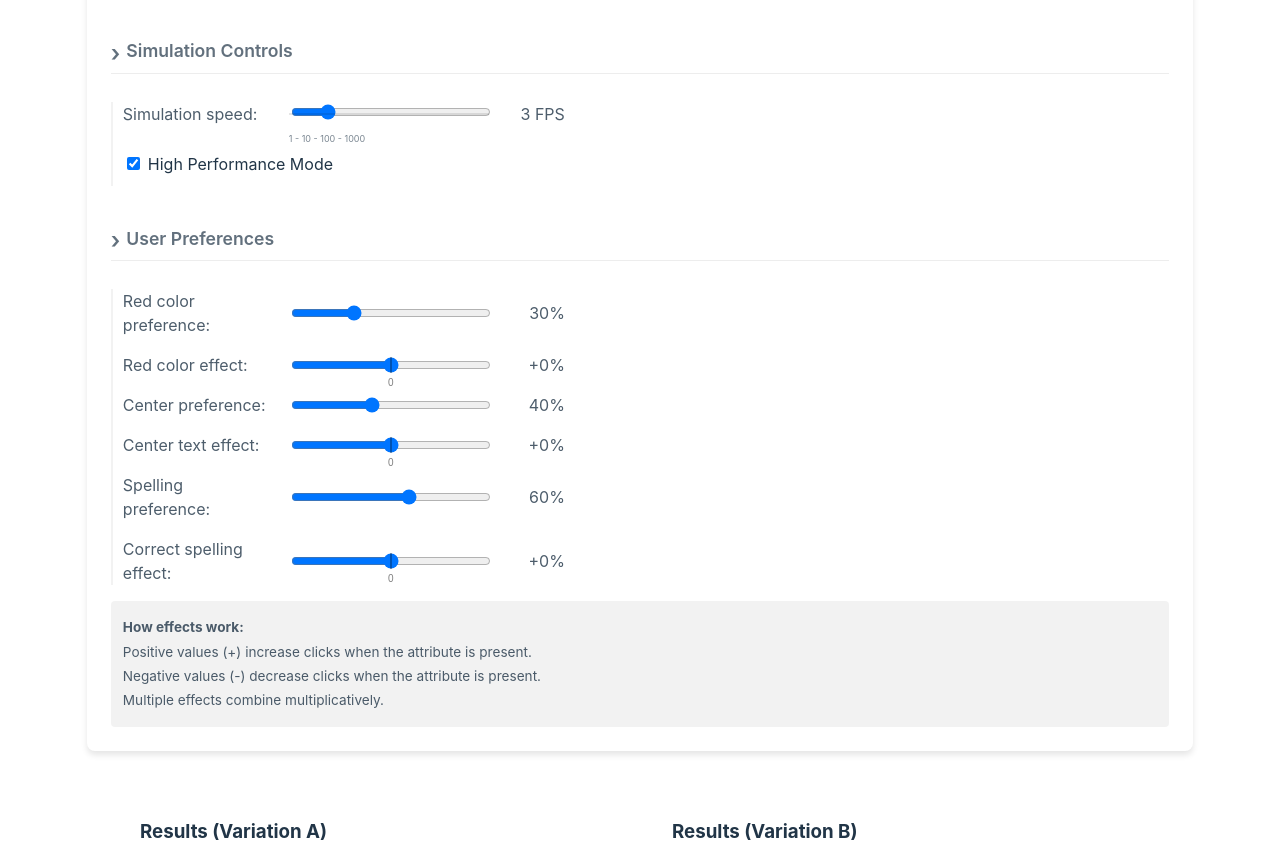
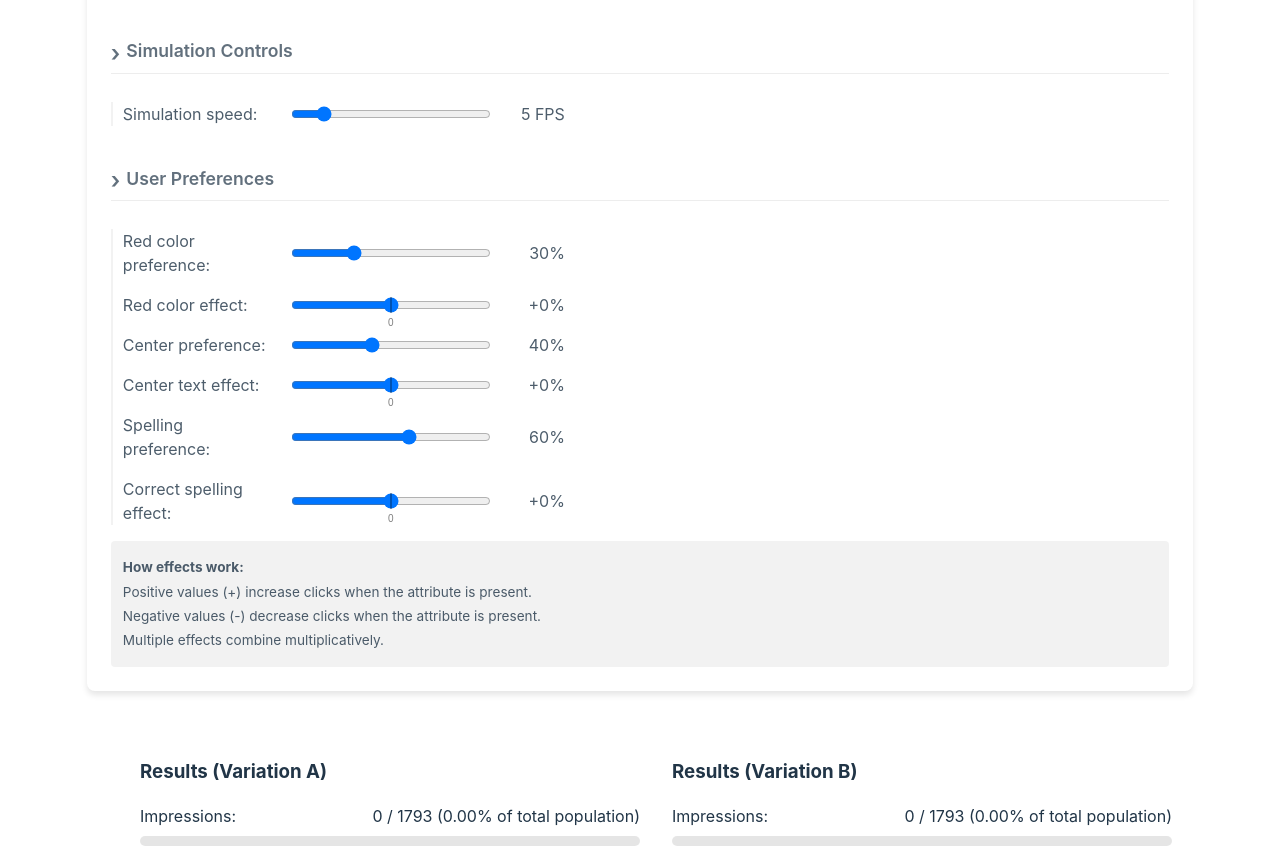
Before and after one commit to quadfactor/evalsDemo, a React (Vite) app in the folder evals/: page / in a window 1280 px wide. Shown: the part 841-1703 px from the top of the page. Built offline with nearby package versions, Linux system fonts and the light colour scheme.

Commit message:
Refactor FPS slider and remove performance mode; simplify batch processing and update default FPS value

```diff
--- a/evals/src/App.css
+++ b/evals/src/App.css
@@ -464,33 +464,35 @@ input[type='range'] {
   background-color: #3f51b5;
 }
 
-/* Improved FPS slider */
-.fps-slider-container {
-  position: relative;
+/* Updated FPS slider */
+.fps-slider {
   width: 200px;
 }
 
-.fps-slider-container::before {
-  content: '';
-  position: absolute;
-  width: 100%;
-  height: 2px;
-  background: rgba(0, 0, 0, 0.1);
-  top: 50%;
-  transform: translateY(-50%);
-  z-index: 0;
+/* Remove the special FPS slider container styling */
+.fps-slider-container {
+  width: 200px;
 }
 
+/* Remove the before and after pseudo-elements that add the hints */
+.fps-slider-container::before,
 .fps-slider-container::after {
-  content: '1 - 10 - 100 - 1000';
-  position: absolute;
-  width: 100%;
-  bottom: -20px;
-  font-size: 9px;
-  opacity: 0.6;
-  display: flex;
-  justify-content: space-between;
+  content: none;
 }
+
+/* Removed performance option styles - not used anymore */
+/* .performance-option {
+  ...
+}
+.performance-option label {
+  ...
+}
+.performance-option .tooltip {
+  ...
+}
+.performance-option:hover .tooltip {
+  ...
+} */
 
 .performance-option {
   display: flex;
--- a/evals/src/App.jsx
+++ b/evals/src/App.jsx
@@ -32,14 +32,11 @@ function AppContent() {
   const variationA = { impressions: impressionsA, clicks: clicksA };
   const variationB = { impressions: impressionsB, clicks: clicksB };
 
-  // For high-volume processing in batches
+  // For high-volume processing in batches - simplified with fixed processing size
   const processBatchSize = useMemo(() => {
-    // Dynamically adjust batch size based on FPS
-    if (params.fps <= 30) return 1;
-    if (params.fps <= 100) return 5;
-    if (params.fps <= 500) return 20;
-    return 50; // For extremely high fps
-  }, [params.fps]);
+    // Fixed batch size since FPS is now limited to max 30
+    return 1; // Process impressions one by one for consistent simulation
+  }, []);
 
   // Reset all simulation stats
   const resetAllStats = () => {
--- a/evals/src/components/ButtonForm.jsx
+++ b/evals/src/components/ButtonForm.jsx
@@ -115,27 +115,21 @@ function ButtonForm({
   // For efficient tracking of impression processing
   const [lastProcessedImpression, setLastProcessedImpression] = useState(0);
 
-  // Batch processing of impressions
+  // Batch processing of impressions - simplified without performance mode
   useEffect(() => {
     if (!isRunning || impressions === lastProcessedImpression) return;
 
     // Process new impressions
     const newImpressionsCount = impressions - lastProcessedImpression;
 
-    // For high performance mode, batch process all new impressions
-    if (params.performanceMode && newImpressionsCount > 1) {
-      // Calculate average probability and simulate clicks
-      processImpressionsBatch(newImpressionsCount);
-    } else {
-      // Process impressions one by one for more accurate simulation
-      for (let i = 0; i < newImpressionsCount; i++) {
-        simulateSingleImpression();
-      }
+    // Process impressions one by one for accurate simulation
+    for (let i = 0; i < newImpressionsCount; i++) {
+      simulateSingleImpression();
     }
 
     // Update the last processed impression count
     setLastProcessedImpression(impressions);
-  }, [impressions, isRunning, params.performanceMode]);
+  }, [impressions, isRunning]);
 
   // New helper function to simulate a single impression
   const simulateSingleImpression = () => {
--- a/evals/src/components/PopulationSettings.jsx
+++ b/evals/src/components/PopulationSettings.jsx
@@ -50,44 +50,24 @@ function PopulationSettings({ onResetSimulation }) {
     handleParamChange('populationSize', Math.max(1000, value));
   };
 
-  // Helper for rendering FPS slider with appropriate scale
+  // Helper for rendering FPS slider as a normal slider without hints
   const renderFPSControl = () => {
-    const maxFPS = 1000;
     const fpsValue = params.fps;
-
-    // Logarithmic scale for better control at lower values
-    const logScale = (value) => {
-      return Math.pow(10, value);
-    };
-
-    const inverseLogScale = (value) => {
-      return Math.log10(value);
-    };
-
-    const minLog = 0; // log10(1)
-    const maxLog = 3; // log10(1000)
-    const currentLog = inverseLogScale(fpsValue);
-
-    const handleLogChange = (e) => {
-      const logValue = parseFloat(e.target.value);
-      const actualFPS = Math.round(logScale(logValue));
-      handleParamChange('fps', actualFPS);
-    };
 
     return (
       <div className="slider-group">
         <span>Simulation speed:</span>
-        <div className="fps-slider-container">
-          <input
-            type="range"
-            className="fps-slider"
-            min={minLog}
-            max={maxLog}
-            step={0.01}
-            value={currentLog}
-            onChange={handleLogChange}
-          />
-        </div>
+        <input
+          type="range"
+          className="fps-slider"
+          min="1"
+          max="30"
+          step="1"
+          value={fpsValue}
+          onChange={(e) =>
+            handleParamChange('fps', parseInt(e.target.value, 10))
+          }
+        />
         <span>{fpsValue} FPS</span>
       </div>
     );
@@ -237,28 +217,7 @@ function PopulationSettings({ onResetSimulation }) {
         {/* Simulation Speed Section */}
         {renderSectionTitle('Simulation Controls')}
 
-        <div className="settings-group">
-          {renderFPSControl()}
-
-          <div className="performance-option">
-            <label>
-              <input
-                type="checkbox"
-                checked={params.performanceMode}
-                onChange={(e) =>
-                  handleParamChange(
-                    'performanceMode',
-                    e.target.checked ? true : false
-                  )
-                }
-              />
-              High Performance Mode
-            </label>
-            <span className="tooltip">
-              Optimizes rendering for high simulation speeds
-            </span>
-          </div>
-        </div>
+        <div className="settings-group">{renderFPSControl()}</div>
 
         {/* User Preferences Section */}
         {renderSectionTitle('User Preferences')}
--- a/evals/src/contexts/PopulationContext.jsx
+++ b/evals/src/contexts/PopulationContext.jsx
@@ -11,12 +11,12 @@ export function PopulationProvider({ children }) {
     centerImpact: 0,
     spellingPreference: 0.6,
     spellingImpact: 0,
-    confidenceLevel: 0.95, // New parameter for confidence level (95%)
-    minimumDetectableEffect: 0.1, // New parameter for minimum detectable effect (10%)
-    fps: 3,
-    performanceMode: true,
-    turboMode: false, // New parameter to enable turbo simulation mode
-    turboSpeedMultiplier: 100, // Process this many iterations at once in turbo mode
+    confidenceLevel: 0.95,
+    minimumDetectableEffect: 0.1,
+    fps: 5, // Changed default from 3 to 5
+    // Removed performanceMode
+    turboMode: false,
+    turboSpeedMultiplier: 100,
   });
 
   // Calculate required population size automatically
```
